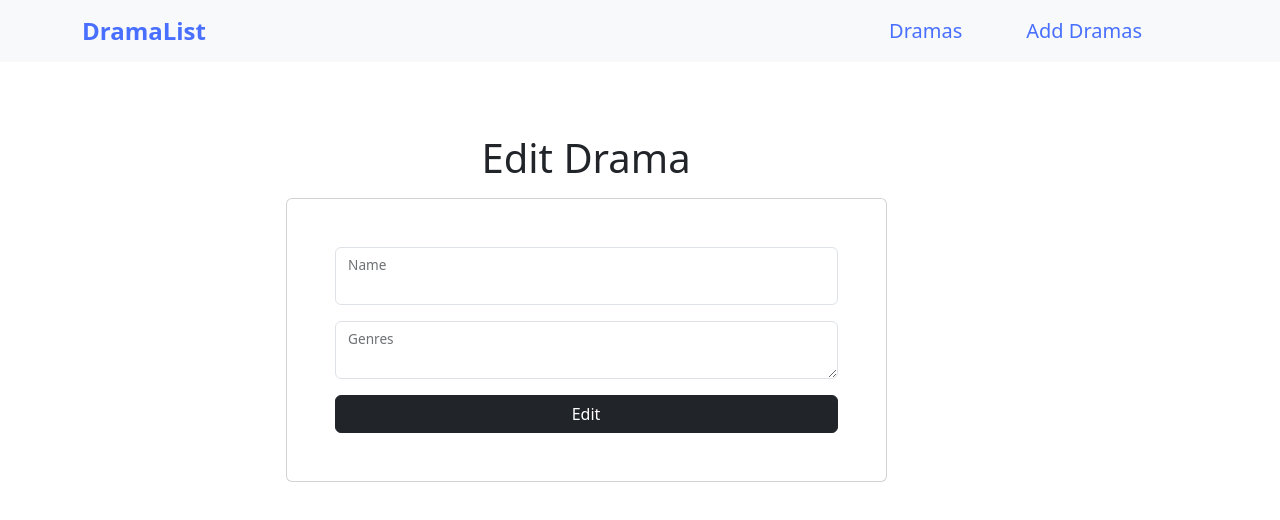
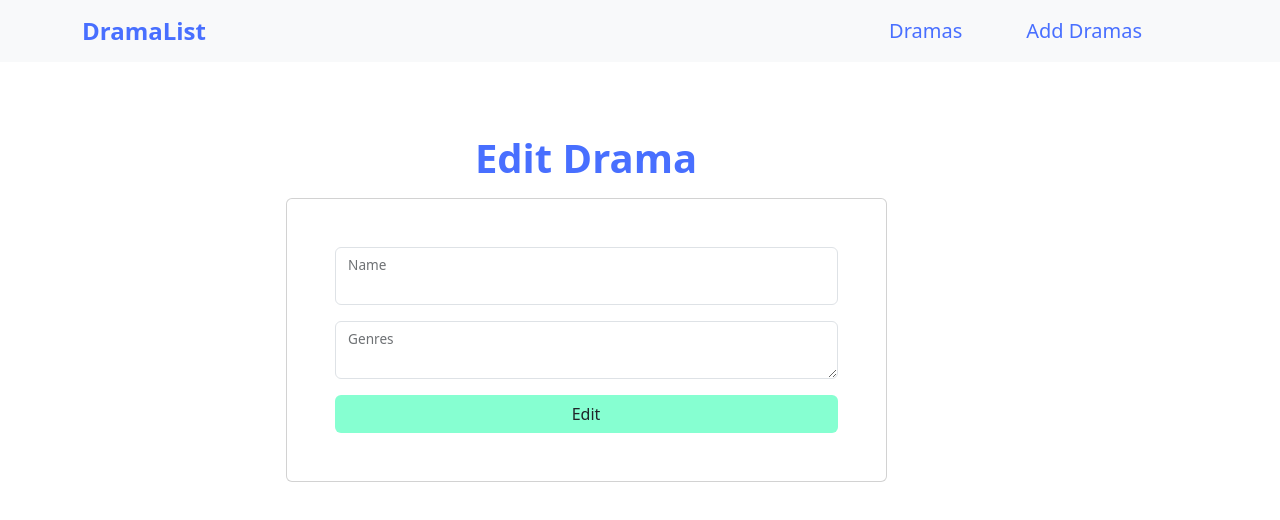
Before and after one commit to RamandeepVandal/mern-dramalist-app, a React (Vite) app in the folder client/: page /edit in a window 1280 px wide. Shown: the top 520 px of the page. Built offline with nearby package versions, Linux system fonts and the light colour scheme.

Commit message:
Changed the button style.

```diff
--- a/client/src/screens/AddDramas.jsx
+++ b/client/src/screens/AddDramas.jsx
@@ -28,7 +28,7 @@ export const AddDramas = () => {
     <div>
       <Header />
 
-      <section className="container d-flex justify-content-center align-items-center flex-column m-3 p-5">
+      <section className="container d-flex justify-content-center align-items-center flex-column m-3 p-5 add-edit-drama">
         <h1>Add Dramas</h1>
         <form className="card p-5 mt-2" onSubmit={onSubmit}>
           <div className="form-floating mb-3">
@@ -47,7 +47,7 @@ export const AddDramas = () => {
             ></textarea>
             <label htmlFor="genre">Genres</label>
           </div>
-          <button type="submit" className="btn btn-dark btn-block">
+          <button type="submit" className="btn btn-explore btn-block">
             Add
           </button>
         </form>
--- a/client/src/screens/EditDramas.jsx
+++ b/client/src/screens/EditDramas.jsx
@@ -33,7 +33,7 @@ export const EditDramas = () => {
     <div>
       <Header />
 
-      <section className="container d-flex justify-content-center align-items-center flex-column m-3 p-5">
+      <section className="container d-flex justify-content-center align-items-center flex-column m-3 p-5 add-edit-drama">
         <h1>Edit Drama</h1>
         <form className="card p-5 mt-2" onSubmit={onSubmit}>
           <div className="form-floating mb-3">
@@ -58,7 +58,7 @@ export const EditDramas = () => {
             ></textarea>
             <label htmlFor="genre">Genres</label>
           </div>
-          <button type="submit" className="btn btn-dark btn-block">
+          <button type="submit" className="btn btn-explore btn-block">
             Edit
           </button>
         </form>
```
